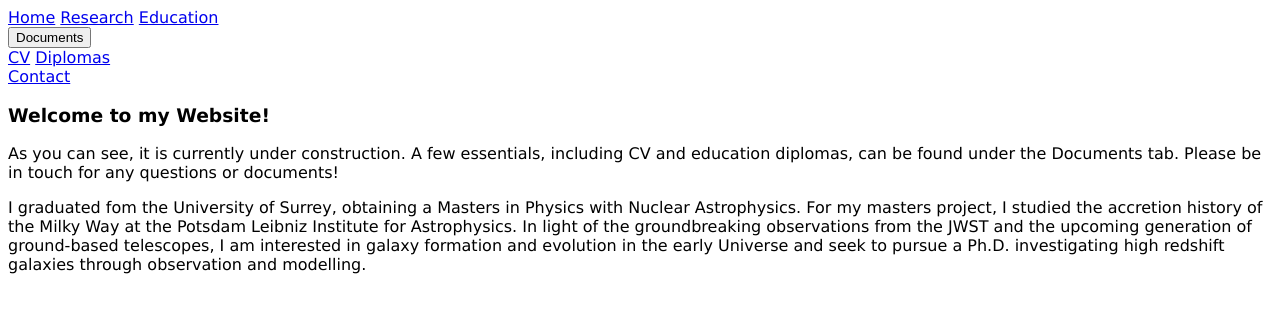
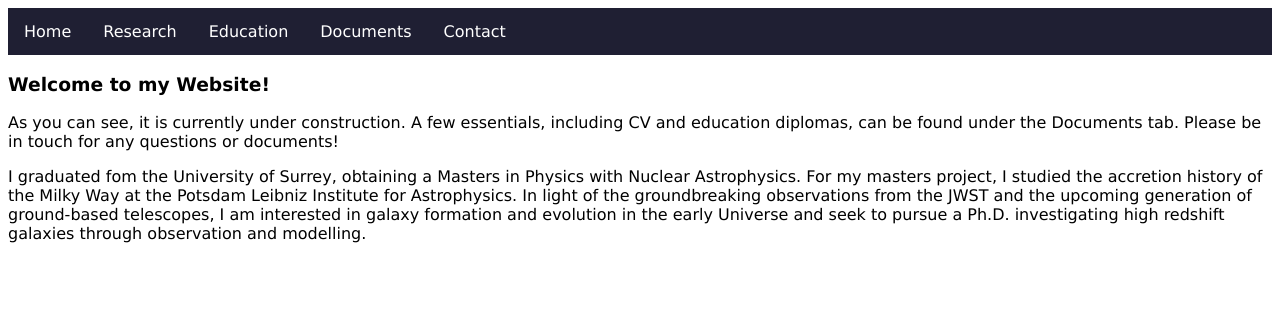
Before and after one commit to jmarabotto/jmarabotto.github.io, a plain HTML site: page index.html in a window 1280 px wide. Drawn offline with Linux system fonts and the light colour scheme.

Commit message:
fix: incorrect .css

```diff
--- a/index.html
+++ b/index.html
@@ -2,7 +2,7 @@
 <html>
 <head>
 <meta name="viewport" content="width=device-width, initial-scale=1">
-<link rel="stylesheet" href="header.css">
+<link rel="stylesheet" href="main.css">
 <style>
   body {
     font-family: Verdana, Geneva, Tahoma, sans-serif;
```
